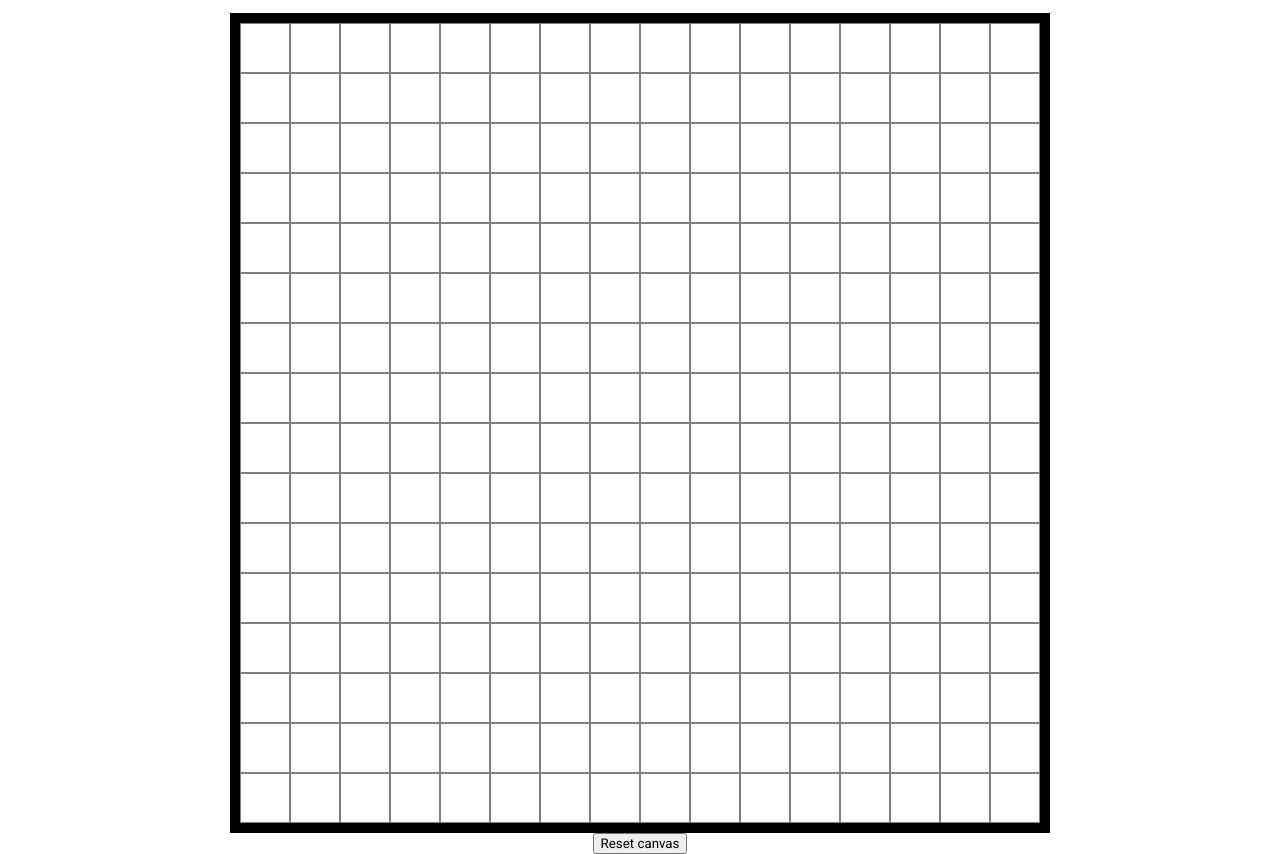
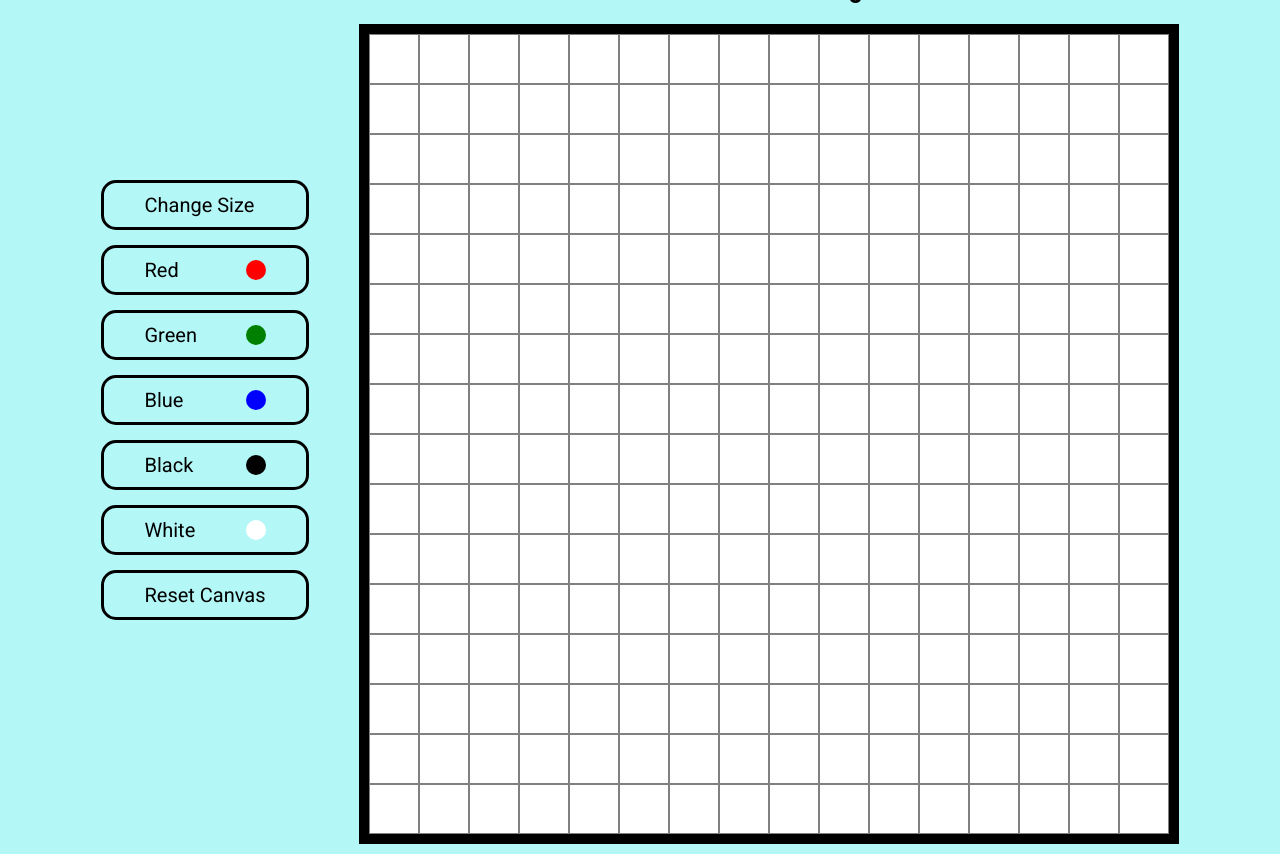
Before and after one commit to mclaessen1984/etch-a-sketch, a plain HTML site: page index.html in a window 1280 px wide. Drawn offline with Linux system fonts and the light colour scheme.

Commit message:
Added functionality for color and sizing
Added the following:

- Color buttons
- A Change Size button that will prompt the user for input and accept values between 10 and 100

```diff
--- a/index.html
+++ b/index.html
@@ -11,10 +11,19 @@
 <body>
 
     <div class="container">
-        <h2>Just start drawing!</h2>
-
-        <div class="canvas"></div>
-        <button id="reset">Reset canvas</button>
+        <div class="left-column">
+            <button id="canvas-size">Change Size</button>
+            <button class="color-button">Red<span></span></button>
+            <button class="color-button">Green<span></span></button>
+            <button class="color-button">Blue<span></span></button>
+            <button class="color-button">Black<span></span></button>
+            <button class="color-button">White<span></span></button>
+            <button id="reset">Reset Canvas</button>
+        </div>
+        <div class="right-column">
+            <h2>Just start drawing!</h2>
+            <div class="canvas"></div>
+        </div>
     </div>
 
     <script src="script.js"></script>
--- a/script.js
+++ b/script.js
@@ -1,9 +1,33 @@
-const CANVASSIZE = 800;
+const COLORS = {
+    red: getStylesheetVariable('red'),
+    green: getStylesheetVariable('green'),
+    blue: getStylesheetVariable('blue'),
+    black: 'black',
+    white: 'white',
+    default: 'grey'
+}
+
+const DEFAULT_COLOR = COLORS['default'];
+
+const CANVAS_WIDTH_HEIGHT = 800;
 
 const canvas = document.querySelector('.canvas');
-const DEFAULTSIZE = 16;
+const DEFAULT_CANVAS_SIZE = 16;
 
-let currentCanvasSize = DEFAULTSIZE;
+let currentCanvasSize = DEFAULT_CANVAS_SIZE;
+let selectedColor = DEFAULT_COLOR;
+
+const sizeButton = document.querySelector('#canvas-size');
+sizeButton.addEventListener('click', setCanvasSize);
+
+const colorButtons = document.querySelectorAll('.color-button');
+colorButtons.forEach((button) => {
+    button.addEventListener('click', e => {
+        setSelectedColor(e.target.textContent.toLowerCase());
+    });
+
+    button.lastElementChild.style.backgroundColor = COLORS[button.textContent.toLowerCase()];
+});
 
 const resetButton = document.querySelector('#reset');
 resetButton.addEventListener('click', resetCanvas);
@@ -11,6 +35,7 @@ resetButton.addEventListener('click', resetCanvas);
 resetCanvas();
 
 function resetCanvas() {
+    selectedColor = DEFAULT_COLOR;
     canvas.innerHTML = "";
 
     drawCanvas(currentCanvasSize);
@@ -29,18 +54,40 @@ function drawCanvas(size) {
     for (let i = 0; i < numberOfSquares; i++) {
         const square = document.createElement('div');
         square.classList = 'grid-square';
-        square.style = `width: ${Math.floor(CANVASSIZE / size)}px; height: ${Math.floor(CANVASSIZE / size)}px;`;
+        square.style.width = `${Math.floor(CANVAS_WIDTH_HEIGHT / size)}px`;
+        square.style.height = `${Math.floor(CANVAS_WIDTH_HEIGHT / size)}px`;
+        square.style.backgroundColor = 'white';
 
         canvas.appendChild(square);
     }
 }
 
 function colorSquare(square) {
-    // square.classList = '';
-    // square.classList = `grid-square ${getSquareColor()}`;
     square.style.backgroundColor = `${getSquareColor()}`;
 }
 
 function getSquareColor() {
-    return 'black';
+    return selectedColor;
 }
+
+function getStylesheetVariable(name) {
+    return getComputedStyle(document.documentElement).getPropertyValue(`--${name}`);
+}
+
+function setSelectedColor(color) {
+    selectedColor = COLORS[color]
+    console.log(selectedColor);
+}
+
+function setCanvasSize() {
+    let validSize = false;
+    let answer = "";
+
+    while (!validSize) {
+        answer = prompt(`Current canvas size is ${currentCanvasSize}x${currentCanvasSize}.` +
+            `\nEnter a size or leave blank to leave at ${currentCanvasSize}x${currentCanvasSize}`);
+        validSize = (answer >= 10 && answer <= 100);
+    }
+    currentCanvasSize = answer;
+    resetCanvas();
+}
--- a/style.css
+++ b/style.css
@@ -1,4 +1,11 @@
 @import url('https://fonts.googleapis.com/css2?family=Roboto&display=swap');
+
+:root {
+    --bg-color: rgb(180, 247, 247);
+    --red: red;
+    --green: green;
+    --blue: blue;
+}
 
 * {
     font-family: 'Roboto', sans-serif;
@@ -6,6 +13,7 @@
 
 body {
     height: 100vh;
+    background-color: var(--bg-color);
     display: flex;
     justify-content: center;
     align-items: center;
@@ -14,10 +22,23 @@ body {
     padding: 0;
 }
 
+.container {
+    display: flex;
+    gap: 50px;
+    align-items: center;
+}
+
+.left-column {
+    display: flex;
+    flex-direction: column;
+    gap: 15px;
+}
+
 .canvas {
     box-sizing: content-box;
     width: 800px;
     height: 800px;
+    margin-right: auto;
     display: flex;
     flex-wrap: wrap;
     justify-content: center;
@@ -31,3 +52,21 @@ body {
     box-sizing: border-box;
     border: 1px solid gray;
 }
+
+button {
+    display: flex;
+    align-items: center;
+    justify-content: space-between;
+    padding: 10px 40px;
+    background-color: var(--bg-color);
+    font-size: 20px;
+    border: 3px solid black;
+    border-radius: 15px;
+}
+
+button span {
+    width: 20px;
+    height: 20px;
+    /* background-color: red; */
+    border-radius: 50%;
+}
```
